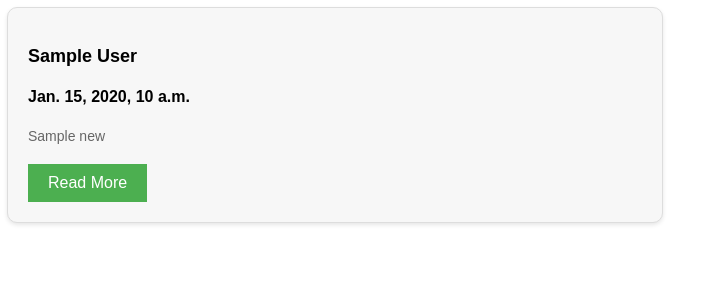
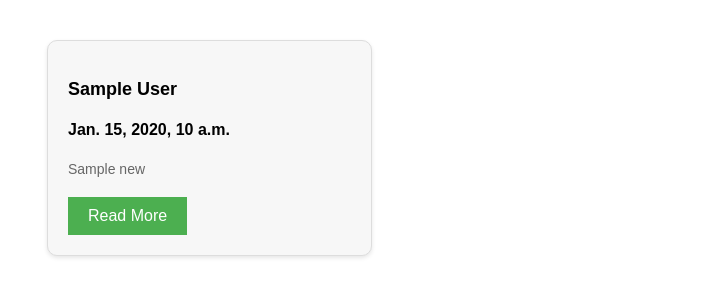
Before and after one commit to vithub77/news-blog, a Django app: template base/templates/base/index.html in a window 1280 px wide. Shown: the top 300 px of the page, without its empty margins (0-719 px from the left). Run offline with Django 5.2, Linux system fonts and the light colour scheme; the template is opened without the code that fills it: most values are stand-ins (such as "Sample title", 1, 10 or a date in 2020).

Commit message:
add css grid

```diff
--- a/base/news.py
+++ b/base/news.py
@@ -1,4 +1,5 @@
 from newsapi import NewsApiClient
+
 
 class News:
     __key = '79b52491e0ed4f00be27261b822c0396'
--- a/base/static/base/style.css
+++ b/base/static/base/style.css
@@ -4,11 +4,12 @@ body {
     padding: 0;
 }
 
-.news-container {
-    max-width: 70%;
-    margin: 33px;
-    display: flex;
-    justify-content: space-between;
+.news-grid {
+    display: grid;
+    grid-template-columns: repeat(2, 1fr);
+    grid-gap: 20px;
+    max-width: 1200px;
+    margin: 33px auto;
 }
 
 .news-box {
```
Also changed, not shown: base/templates/base/index.html (line endings or trailing spaces).
